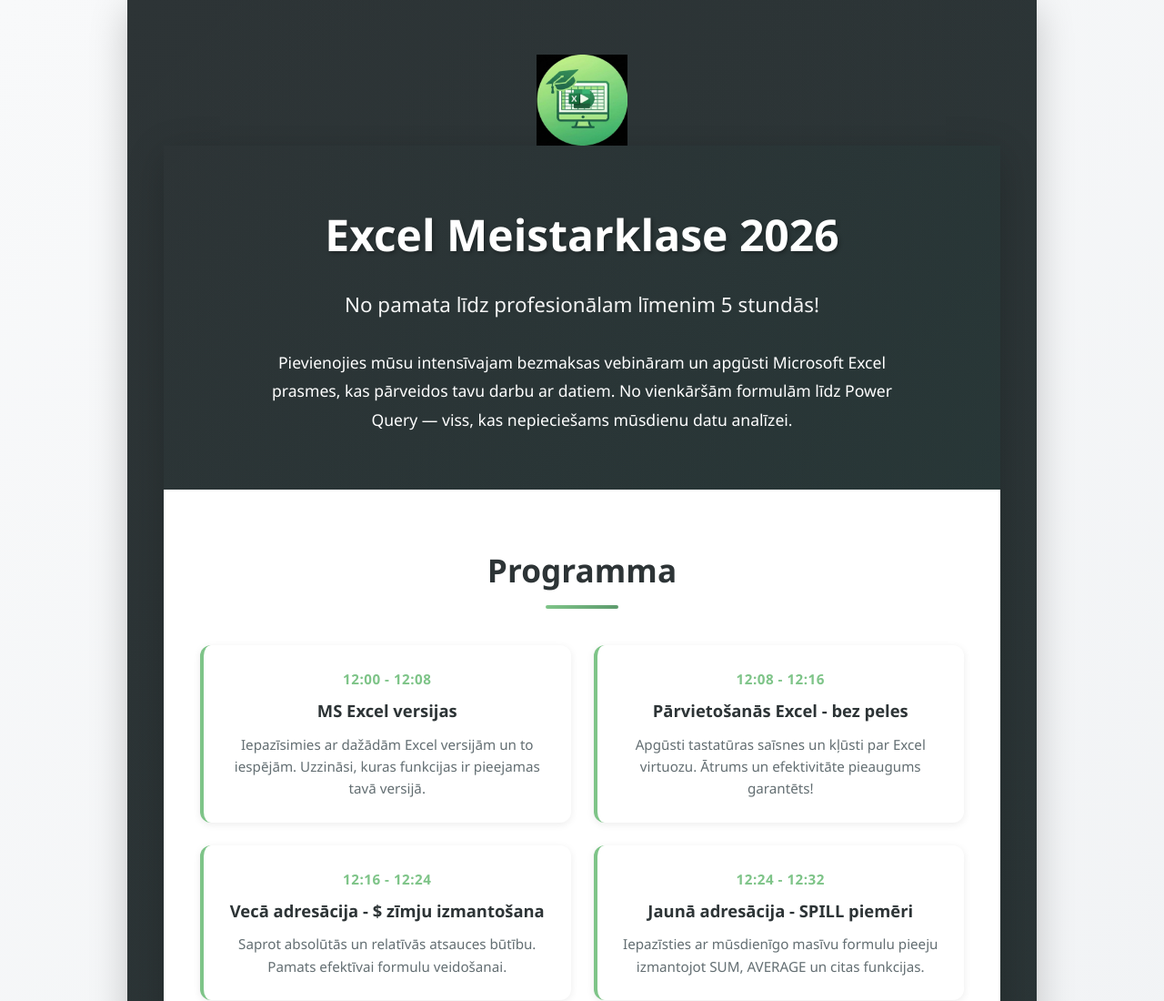
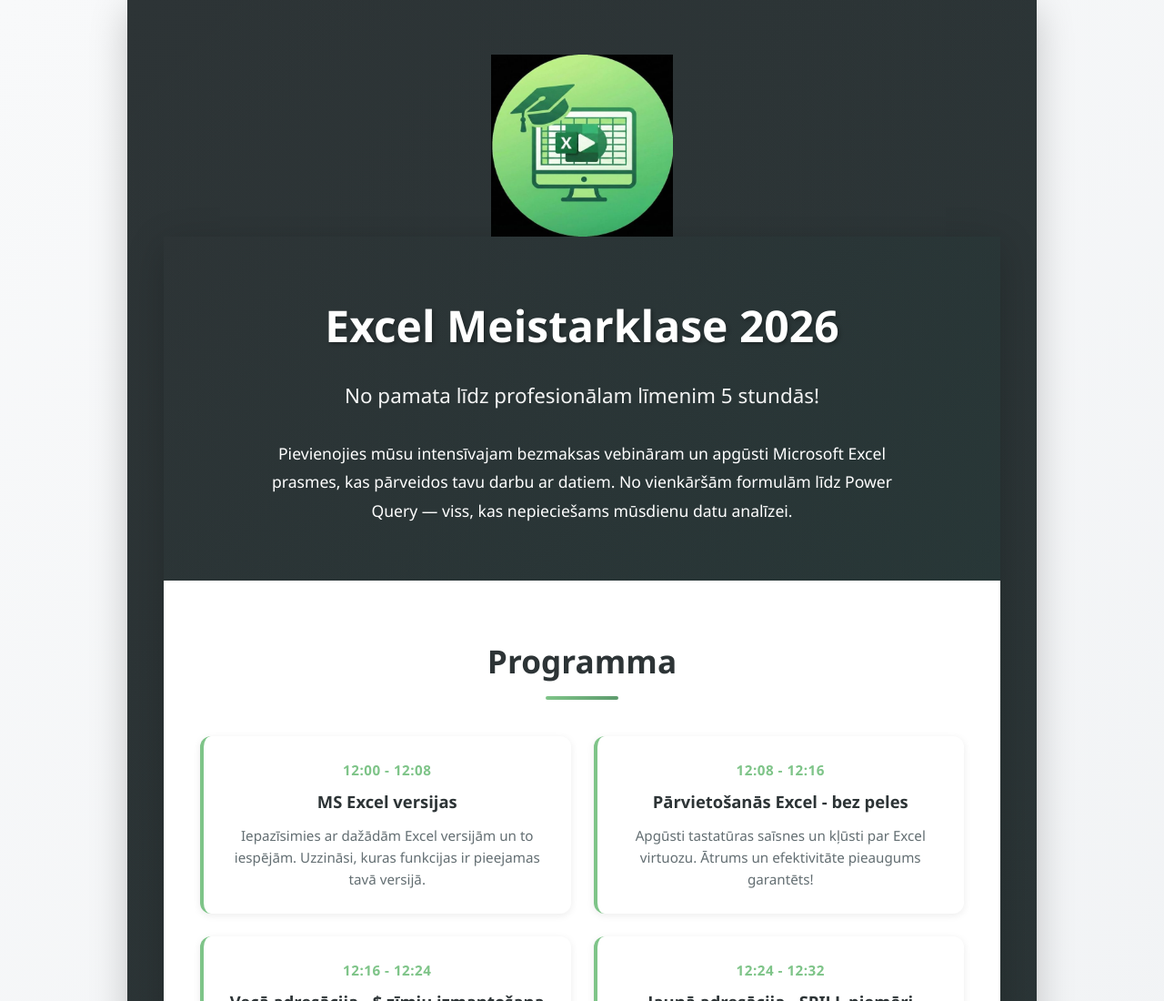
Before and after one commit to leonardsbudniks/excel-webinar2025, a plain HTML site: page index.html in a window 1280 px wide. Shown: the top 1100 px of the page at 91% size. Drawn offline with Linux system fonts and the light colour scheme.

Commit message:
bigger size

```diff
--- a/index.html
+++ b/index.html
@@ -1,6 +1,6 @@
     <div class="container">
         <header>
-            <img src="Logo 26.jpg" width="100" height="100"><!DOCTYPE html>
+            <img src="Logo 26.jpg" width="200" height="200"><!DOCTYPE html>
 <html lang="lv">
 <head>
     <meta charset="UTF-8">
```
